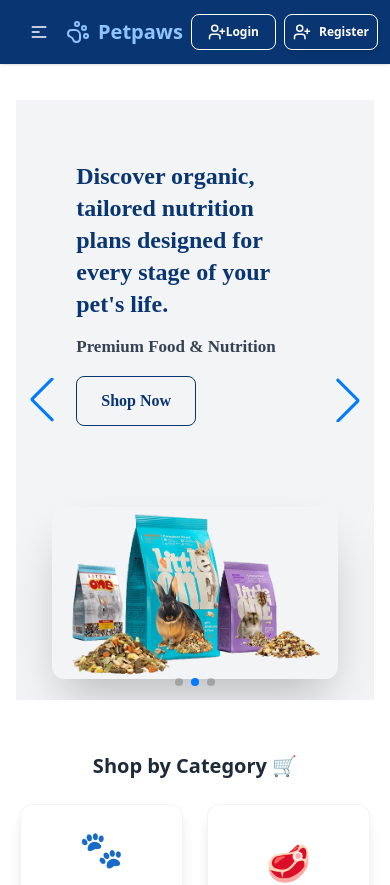
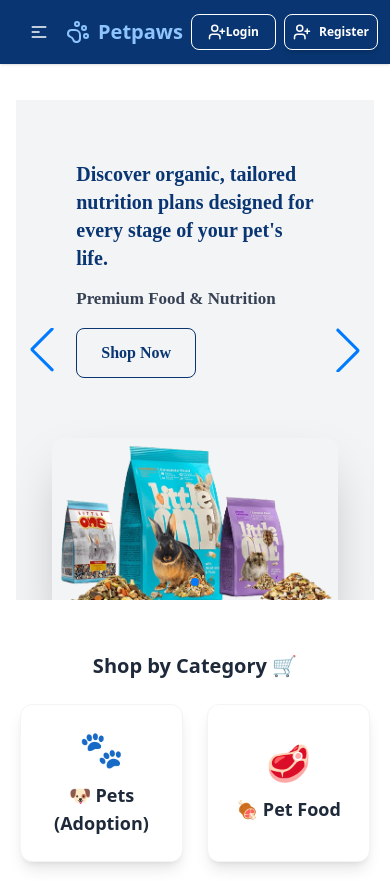
Before and after one commit to iqbal700/B12A10, a React (Vite) app: page / in a window 390 px wide. Shown: the top 885 px of the page. Built offline with nearby package versions, Linux system fonts and the light colour scheme; no server answers.

Commit message:
make some change for responsive

```diff
--- a/src/Pages/BannerContent.jsx
+++ b/src/Pages/BannerContent.jsx
@@ -15,7 +15,7 @@
 
     return (
         <div
-            className={`h-[600px] w-full flex md:flex-row flex-col  items-center justify-between bg-gray-100 relative`}
+            className={`max-h-[500px] md:h-[600px] w-full flex md:flex-row flex-col  items-center justify-between bg-gray-100 relative`}
         >
 
             <motion.div
@@ -27,7 +27,7 @@
                 transition={{ duration: 0.8, ease: "easeOut" }}
             >
                   {/* Text Section  */}
-                <p className="text-2xl font-semibold text-[#093672] md:w-150">{description}</p>
+                <p className="text-xl md:text-2xl font-semibold text-[#093672] md:w-150">{description}</p>
                 <h2 className="text-[17px] text-gray-700 mb-4">{title}</h2>
                 <motion.button
 
--- a/src/components/Navbar.jsx
+++ b/src/components/Navbar.jsx
@@ -10,6 +10,7 @@
 const Navbar = () => {
 
   const {user} = useContext(AuthContext);
+
 
   const handleSignOut = () => {
      signOut(auth)
@@ -71,7 +72,7 @@
                 className='flex items-center space-x-2 p-2 text-white border rounded-lg transition-colors duration-200 font-semibold'
             >
                 <LogOut size={18} aria-hidden="true" />
-                <span>Logout</span>
+                <span className='text-xs'>Logout</span>
             </NavLink>
         ) : (
             <NavLink
@@ -85,6 +86,9 @@
         )
     }
             </div>
+
+
+
 
             {
                 !user && (
```
